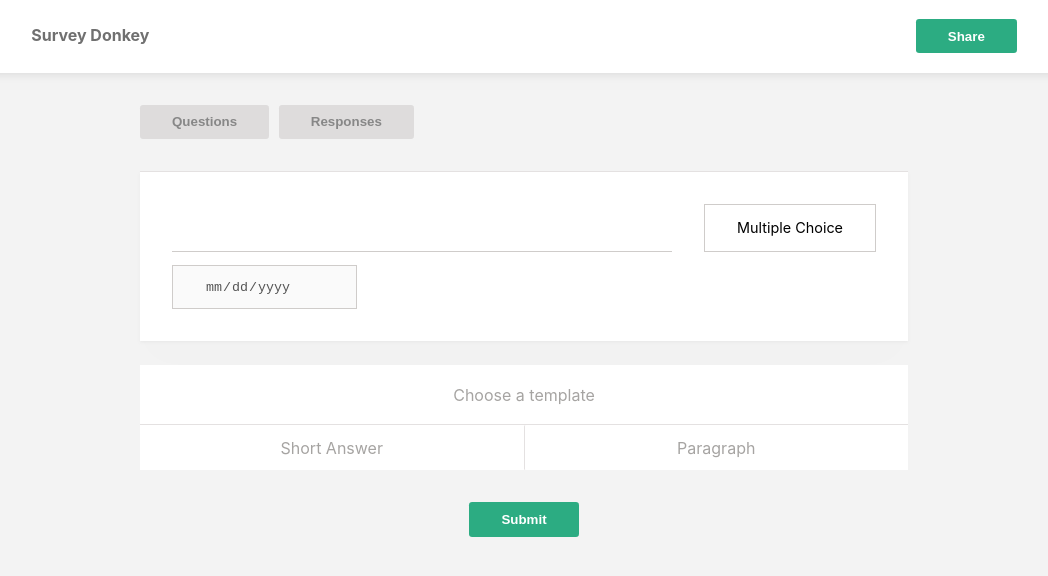
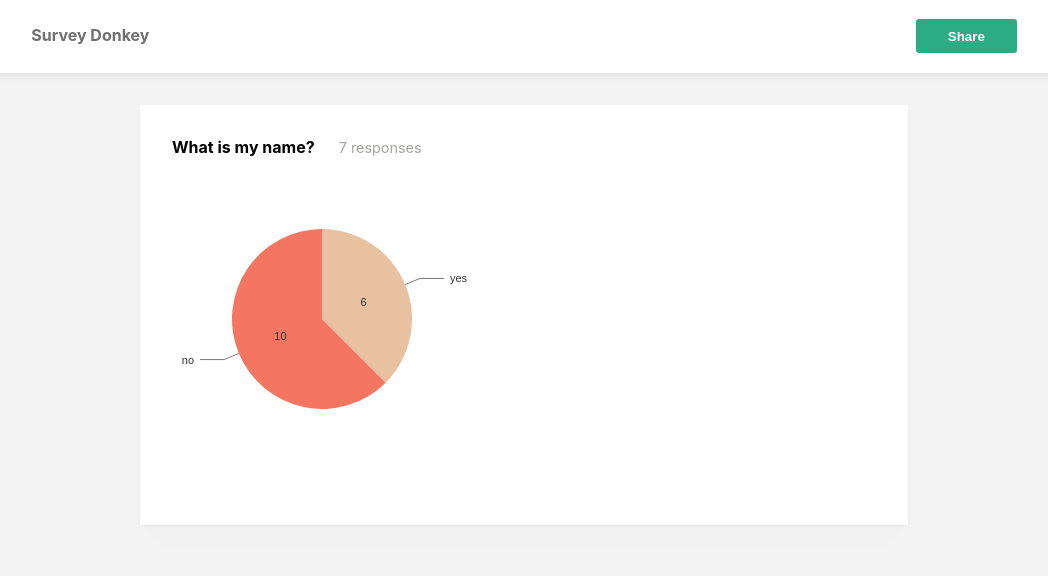
Before and after one commit to rach-con13/survey_app, a React (Create React App) app: page /response in a window 1280 px wide. Shown: the top 576 px of the page, without its empty margins (116-1164 px from the left). Built offline with nearby package versions, Linux system fonts and the light colour scheme.

Commit message:
added survey responses

```diff
--- a/src/App.js
+++ b/src/App.js
@@ -2,13 +2,20 @@
 import Header from "./Components/Header/Header";
 import SurveyCard from "./Components/Survey/SurveyCard/SurveyCard";
 import SurveyCards from "./Components/Survey/SurveyCard/SurveyCards";
-
+import { BrowserRouter as Router, Route } from "react-router-dom";
+import SurveyResponse from "./Components/Survey/SurveyResponses/surveyResponse";
+import SurveyProvider from "./Globals/Context/SurveyContext";
 function App() {
   return (
-    <div className="App">
-      <Header />
-      <SurveyCards />
-    </div>
+    <Router>
+      <SurveyProvider>
+        <div className="App">
+          <Header />
+          <Route exact path="/" component={SurveyCards} />
+          <Route path="/response" component={SurveyResponse} />
+        </div>
+      </SurveyProvider>
+    </Router>
   );
 }
 
--- a/src/Components/Survey/SurveyCard/CardHeader/CardHeader.jsx
+++ b/src/Components/Survey/SurveyCard/CardHeader/CardHeader.jsx
@@ -1,12 +1,14 @@
 import React from "react";
+import { useFormContext } from "react-hook-form";
 import "../surveyCard.scss";
 import "./cardHeader.scss";
 import CardHeaderOptions from "./CardHeaderOptions";
 export default function CardHeader(props) {
+  const { register } = useFormContext();
   return (
     <div className="card__header">
       <input
-        {...props.register}
+        {...register(`card-title-${props.index}`)}
         type="text"
         className="card__field card__title"
       />
--- a/src/Components/Survey/SurveyCard/SurveyCards.jsx
+++ b/src/Components/Survey/SurveyCard/SurveyCards.jsx
@@ -1,45 +1,23 @@
 import React from "react";
 import { useState } from "react";
-import { useForm } from "react-hook-form";
+import { FormProvider, useForm } from "react-hook-form";
 import CreateSurveyCard from "../CreateSurveyCard/CreateSurveyCard";
-import TextAnswer from "../SurveyQuestions/TextAnswer/textAnswer";
 import SurveyCard from "./SurveyCard";
-import MultipleChoice from "../SurveyQuestions/MultipleOptions/multipleChoice";
-import DateAnswer from "../SurveyQuestions/DateAnswer/DateAnswer";
+import cardQuestionType from "../SurveyQuestions/Utils/SurveyQuestionType";
+import { Link } from "react-router-dom";
+import { useContext } from "react";
+import { SurveyContext } from "../../../Globals/Context/SurveyContext";
 export default function SurveyCards(props) {
-  const { register, handleSubmit } = useForm();
+  const methods = useForm();
+  const { setResults } = useContext(SurveyContext);
   const [cards, setCards] = useState([
     {
-      type: "date",
+      type: "shortAnswer",
     },
   ]);
 
-  const cardQuestionType = (questionType, index) => {
-    switch (questionType) {
-      case "multipleChoice":
-        return <MultipleChoice register={register} />;
-      case "date":
-        return <DateAnswer />;
-      case "shortAnswer":
-        return (
-          <TextAnswer
-            register={register(`answer-${index}`)}
-            answerType="short"
-          />
-        );
-      case "paragraph":
-        return (
-          <TextAnswer
-            register={register(`answer-${index}`)}
-            answerType="long"
-          />
-        );
-    }
-  };
-
   const onSubmit = (data) => {
     let results = [];
-
     for (let i = 0; i < Object.entries(data).length; i += 2) {
       let entries = Object.entries(data);
       let newResult;
@@ -49,25 +27,33 @@
       }
     }
 
-    console.log(results);
+    setResults(results);
   };
+
   return (
     <>
-      <form className="form" onSubmit={handleSubmit(onSubmit)}>
+      <FormProvider {...methods}>
+        <form className="form" onSubmit={methods.handleSubmit(onSubmit)}>
           <div style={{ display: "flex", width: "60%", margin: "0 auto" }}>
             <button className="btn btn--primary">Questions</button>
-          <button style={{ marginLeft: "0.6rem" }} className="btn btn--primary">
+            <Link to="/response">
+              <button
+                style={{ marginLeft: "0.6rem" }}
+                className="btn btn--primary"
+              >
                 Responses
               </button>
+            </Link>
           </div>
           {cards.map((card, index) => {
             return (
-            <SurveyCard register={register(`title-${index}`)} key={index}>
+              <SurveyCard index={index} key={index}>
                 {cardQuestionType(card.type, index)}
               </SurveyCard>
             );
           })}
           <CreateSurveyCard setCards={setCards} cards={cards} />
+          <Link to="/response">
             <button
               type="submit"
               style={{ margin: "2rem 0rem", textAlign: "right" }}
@@ -75,7 +61,9 @@
             >
               Submit
             </button>
+          </Link>
         </form>
+      </FormProvider>
     </>
   );
 }
--- a/src/Components/Survey/SurveyQuestions/TextAnswer/textAnswer.jsx
+++ b/src/Components/Survey/SurveyQuestions/TextAnswer/textAnswer.jsx
@@ -1,11 +1,13 @@
 import React from "react";
+import { useFormContext } from "react-hook-form";
 
 import "./textAnswer.scss";
 export default function TextAnswer(props) {
+  const { register } = useFormContext();
   return (
     <div className="card__description__container">
       <textarea
-        {...props.register}
+        {...register(`answer-${props.id}`)}
         className={`card__field card__description--${props.answerType}`}
       ></textarea>
       <p>0/100</p>
--- /dev/null
+++ b/src/Components/Survey/SurveyQuestions/Utils/SurveyQuestionType.js
@@ -0,0 +1,23 @@
+const { default: DateAnswer } = require("../DateAnswer/DateAnswer");
+const {
+  default: MultipleChoice,
+} = require("../MultipleOptions/multipleChoice");
+const { default: TextAnswer } = require("../TextAnswer/textAnswer");
+
+const cardQuestionType = (questionType, index) => {
+  switch (questionType) {
+    case "multipleChoice":
+      return <MultipleChoice />;
+    case "date":
+      return <DateAnswer />;
+    case "shortAnswer":
+      return (
+        // register={register(`answer-${index}`)}
+        <TextAnswer id={index} answerType="short" />
+      );
+    case "paragraph":
+      return <TextAnswer id={index} answerType="long" />;
+  }
+};
+
+export default cardQuestionType;
--- /dev/null
+++ b/src/Components/Survey/SurveyResponses/responseCard.jsx
@@ -0,0 +1,14 @@
+import React from "react";
+import ResponseChart from "./responseChart";
+import "./surveyResponse.scss";
+export default function ResponseCard({ title, responseAmount }) {
+  return (
+    <div className="response__card">
+      <header className="response__header">
+        <h4 className="response__title">{title}</h4>
+        <p className="response__num">{responseAmount} responses</p>
+      </header>
+      <ResponseChart />
+    </div>
+  );
+}
--- /dev/null
+++ b/src/Components/Survey/SurveyResponses/responseChart.jsx
@@ -0,0 +1,35 @@
+import React from "react";
+import { Pie } from "@nivo/pie";
+
+const data = [
+  { id: "yes", label: "yes", value: 6, color: "hsl(230,60%,50%)" },
+  { id: "no", label: "yes", value: 10, color: "hsl(94,70%,50%)" },
+];
+export default function ResponseChart(props) {
+  return (
+    <div style={{ marginTop: "2rem" }}>
+      {props.questionType !== "textAnswer" ? (
+        <Pie
+          width={300}
+          height={300}
+          data={data}
+          margin={{
+            top: 40,
+            right: 40,
+            bottom: 80,
+            left: 40,
+          }}
+        />
+      ) : (
+        <>
+          <div className="response__block">
+            <p>Rachael</p>
+          </div>
+          <div className="response__block">
+            <p>Rachael</p>
+          </div>
+        </>
+      )}
+    </div>
+  );
+}
--- a/src/Components/Survey/SurveyResponses/surveyResponse.jsx
+++ b/src/Components/Survey/SurveyResponses/surveyResponse.jsx
@@ -1,5 +1,14 @@
 import React from "react";
-
-export default function SurveyResponse(props) {
-  return <></>;
+import { useContext } from "react";
+import { SurveyContext } from "../../../Globals/Context/SurveyContext";
+import ResponseCard from "./responseCard";
+import "./surveyResponse.scss";
+export default function SurveyResponse({ title, answer, responseAmount }) {
+  const { surveyResults } = useContext(SurveyContext);
+  console.log(surveyResults);
+  return (
+    <div className="container">
+      <ResponseCard title="What is my name?" responseAmount={7} />
+    </div>
+  );
 }
--- a/src/Components/Survey/SurveyResponses/surveyResponse.scss
+++ b/src/Components/Survey/SurveyResponses/surveyResponse.scss
@@ -0,0 +1,33 @@
+@use "../../../Globals/Sass/Mixins/mixin";
+
+.container {
+  @include mixin.center(60%);
+  margin-top: 2rem;
+}
+.response__card {
+  padding: 2rem;
+
+  background: white;
+  box-shadow: 0 2.1px 3px rgba(156, 156, 156, 0.1),
+    0 6.6px 38.2px rgba(0, 0, 0, 0), 0 24px 40px rgba(88, 88, 88, 0.007);
+}
+.response__header {
+  display: flex;
+  align-items: baseline;
+}
+
+.response__num {
+  color: #a6a4a2;
+  font-size: 0.9rem;
+  margin-left: 1.5rem;
+}
+
+.response__block {
+  padding: 1.2rem 2rem;
+  background: #f5f5f5;
+  color: #a8a8a8;
+  border-radius: 0.2rem;
+  &:not(:first-child) {
+    margin-top: 0.6rem;
+  }
+}
--- /dev/null
+++ b/src/Globals/Context/SurveyContext.jsx
@@ -0,0 +1,13 @@
+import React, { useState } from "react";
+import { createContext } from "react";
+
+export const SurveyContext = createContext();
+
+export default function SurveyProvider({ children }) {
+  const [surveyResults, setResults] = useState(null);
+  return (
+    <SurveyContext.Provider value={{ surveyResults, setResults }}>
+      {children}
+    </SurveyContext.Provider>
+  );
+}
```
Also changed, not shown: package.json (+8 -0 lines), 1 other file (tests, documents, lock files or other folders). Lines whose indentation alone changed are shown as unchanged.
